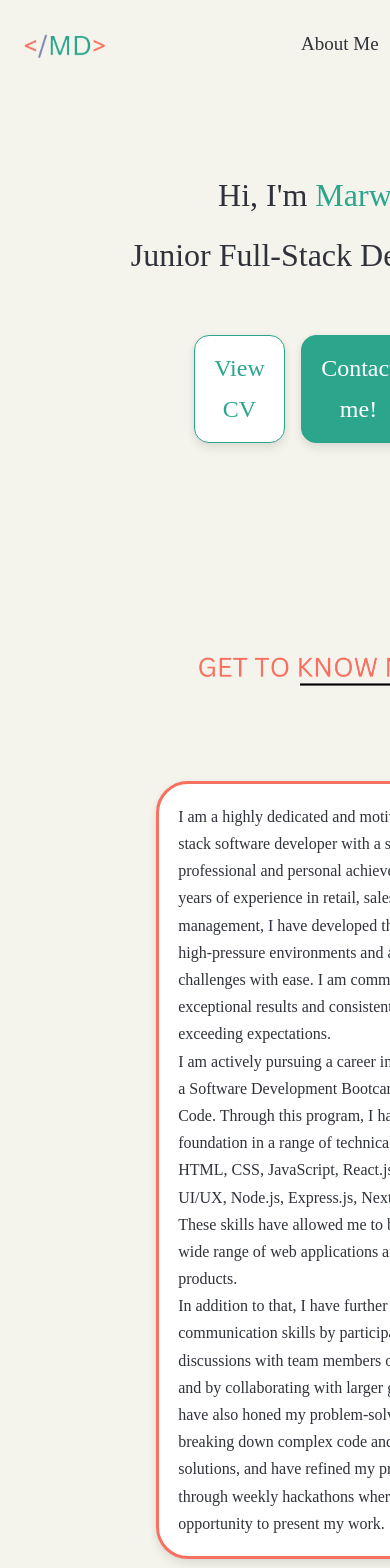
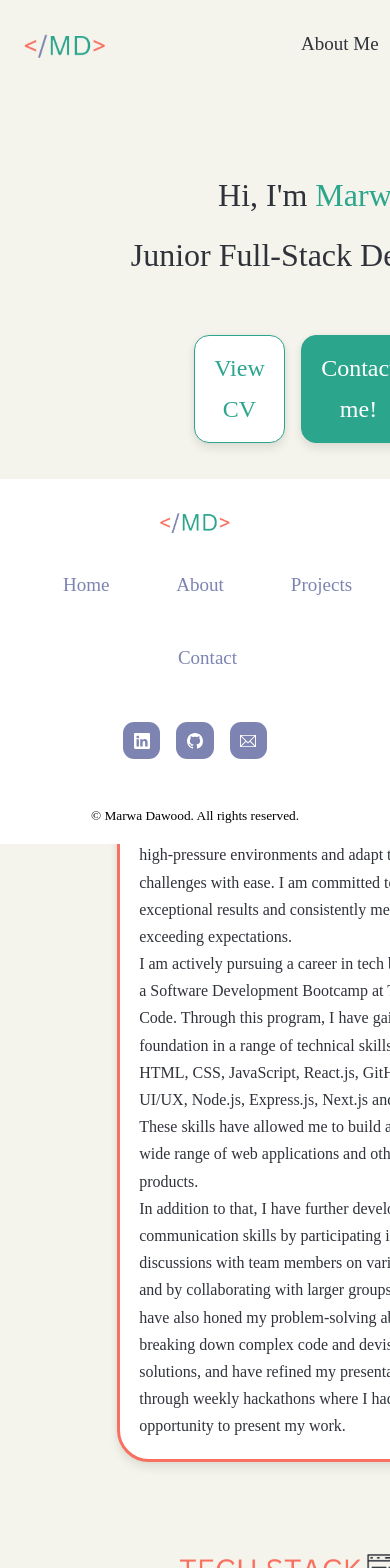
Before and after one commit to MarwaDawood/PersonalWebsite1.0, a React (Create React App) app: page / in a window 390 px wide. Shown: the top 1568 px of the page. Built offline with nearby package versions, Linux system fonts and the light colour scheme.

Commit message:
3rd respon

```diff
--- a/src/Components/About/About.css
+++ b/src/Components/About/About.css
@@ -1,6 +1,5 @@
  .about_container {
     height: auto;
-    overflow: hidden;
     margin-top: -5%;
 
  }
@@ -117,11 +116,13 @@ p {
 @media screen and (max-width: 600px) {
 
     .about_container {
-            margin-top: 5%;
+            margin-top: -25%;
         }
 
     .about_me {
         width: 100%;
+        margin-left: 30%;
+        margin-top: -18%;
 
     }
 
@@ -129,15 +130,22 @@ p {
         display: none;
     }
 
-        .gtkm,
-        .ts {
-            width: 70%;
-            margin-left: 50%;
+        .gtkm, .ts
+         {
+            width: 80%;
+            margin-left: 40%;
         }
+
+     .ts {
+        margin-left: 45%;
+        margin-top: -15%;
+     }
+
 
         .techStack {
             grid-template-columns: auto auto auto;
             margin-left: 17%;
+            margin-top: -18%;
 
         }
 
--- a/src/Components/Contact/Contact.css
+++ b/src/Components/Contact/Contact.css
@@ -1,9 +1,8 @@
-
 .contact_container {
+    height: auto;
+    margin-top: -8%;
     display: flex;
     justify-content: center;
-    margin-top: -8%;
-
 }
 
 
@@ -35,7 +34,6 @@ input, textarea {
 }
 
 .submitButton {
-
     width: max-content;
     color: var(--accentColor1);
     padding: 0.75rem 1.2rem;
@@ -47,7 +45,6 @@ input, textarea {
     transition: var(--transition);
     box-shadow: 0 6px 10px rgba(0, 0, 0, 0.08), 0 0 6px rgba(0, 0, 0, 0.05);
     margin-left: 81.5%;
-
 }
 
 .submitButton:hover {
@@ -63,8 +60,6 @@ input, textarea {
 
 .submitButton {
     margin-left: 74%;
-
-
 }
 }
 
@@ -72,6 +67,29 @@ input, textarea {
 
 @media screen and (max-width: 600px) {
 
+.contact_container {
+    margin-top: -20%;
+    margin-left: 28%;
+    width: 100%;
+    height: 100vh;
+
+
+}
+
+ .git {
+    width: 80%;
+    margin-left: 40%;
+    margin-top: -20%;
+}
+
+.submitButton {
+    margin-left: 57%;
+    font-size: 1.2rem;
+}
+
+ form {
+    width: 100%;
+ }
 
 
 
--- a/src/Components/Footer/footer.css
+++ b/src/Components/Footer/footer.css
@@ -4,20 +4,19 @@ footer {
     text-align: center;
     font-size: 1rem;
     margin-top: 6rem;
+    position:relative;
 }
+
 
 footer a {
     color: var(--accentColor4);
-
 }
-
 
 
 .footer_logo {
     margin-top: -3%;
     display: inline-block;
     width: 12%;
-
 }
 
 
@@ -27,8 +26,8 @@ footer a {
     justify-content: center;
     gap: 2rem;
     margin: -2% auto 3rem;
+}
 
-}
 
 .footer_socials {
     display: flex;
@@ -36,6 +35,7 @@ footer a {
     gap: 1rem;
     margin-bottom: 2rem;
 }
+
 
 .footer_socials a {
     background-color: var(--accentColor4);
@@ -46,17 +46,18 @@ footer a {
     border: 1px solid transparent;
 }
 
+
 .footer_socials a:hover {
 background-color: transparent;
 color: var(--accentColor3);
 border-color: var(--accentColor4);
 }
 
+
 .footer_copyright {
     margin-bottom: 1rem;
     font-size: 1rem;
     color: var(--accentColor2);
-
 }
 
 
@@ -64,10 +65,21 @@ border-color: var(--accentColor4);
 /* Small devices */
 
 @media screen and (max-width: 600px) {
-    .permalinks {
-        flex-direction: column;
-        gap: 1.5rem;
+
+footer {
+    position: fixed;
+    left: 0;
+    bottom: 0;
+    width: 100%;
+    padding: 1rem 0;
+
+}
+
+
+    .footer_logo {
+        width: 20%;
     }
+
 
     .footer_socials {
         margin-bottom: 2.6rem;
--- a/src/Components/Projects/Projects.css
+++ b/src/Components/Projects/Projects.css
@@ -1,4 +1,3 @@
-
 .project_container {
     display: grid;
     grid-template-columns: repeat(2, 1fr);
@@ -6,11 +5,9 @@
     margin-top: -5%;
     margin-left: 3%;
     margin-right: 3%;
-
-
 }
 
-.p{
+.p {
     width: 30%;
     height: 20%;
     display: flex;
@@ -19,14 +16,15 @@
     margin-top: -7%;
 }
 
+
 .project_item {
     background-color: white;
     padding: 1.2rem;
     border-radius: 2rem;
     border: solid 1px transparent;
     transition: var(--transition);
+}
 
-}
 
 .project_item:hover {
     border-color: var(--accentColor4);
@@ -34,35 +32,27 @@
     box-shadow: 0 0 5px 5px var(--accentColor4);
 }
 
+
 .project_img {
     border-radius: 1.5rem;
     overflow: hidden;
 }
 
+
 .project_item h3 {
     margin: 1.2rem 0 2rem;
 }
+
 
 .project_links {
     display: flex;
     gap: 1rem;
     margin-bottom: 1rem;
     justify-content: center;
-
 }
 
-.title3 {
-    font-size: 2.5rem;
-    color: var(--accentColor4);
-    text-align: center;
-    white-space: nowrap;
-    width: 100%;
-    line-height: 60px;
-
-}
 
 .project_title {
-
     font-size: 1.5rem;
     color: var(--accentColor4);
     text-align: center;
@@ -71,8 +61,8 @@
     line-height: 60px;
     margin-top: 4%;
     margin-left: 15%;
+}
 
-        }
 
 .button {
     width: max-content;
@@ -86,8 +76,8 @@
     border-radius: 15px;
     transition: var(--transition);
     box-shadow: 0 6px 10px rgba(0, 0, 0, 0.08), 0 0 6px rgba(0, 0, 0, 0.05);
+}
 
-    }
 
 .button:hover {
     background-color: white;
@@ -100,12 +90,9 @@
 @media screen and (max-width: 1024px) {
 
 .project_container {
-
     grid-template-columns:1, 1fr;
     gap: 1.2rem;
-
 }
-
 }
 
 
@@ -114,13 +101,19 @@ gap: 1.2rem;
 @media screen and (max-width: 600px) {
 
 .project_container {
+    grid-template-columns: 1fr;
+    margin-left: 36%;
+    margin-top: -17%;
+    gap: 3rem;
 
-        grid-template-columns: 1fr;
-        gap: 1rem;
 
 }
 
-
+.p {
+    width: 80%;
+    margin-left: 48%;
+    margin-top: -10%;
+}
 }
 
 
```
Lines whose indentation alone changed are shown as unchanged.
